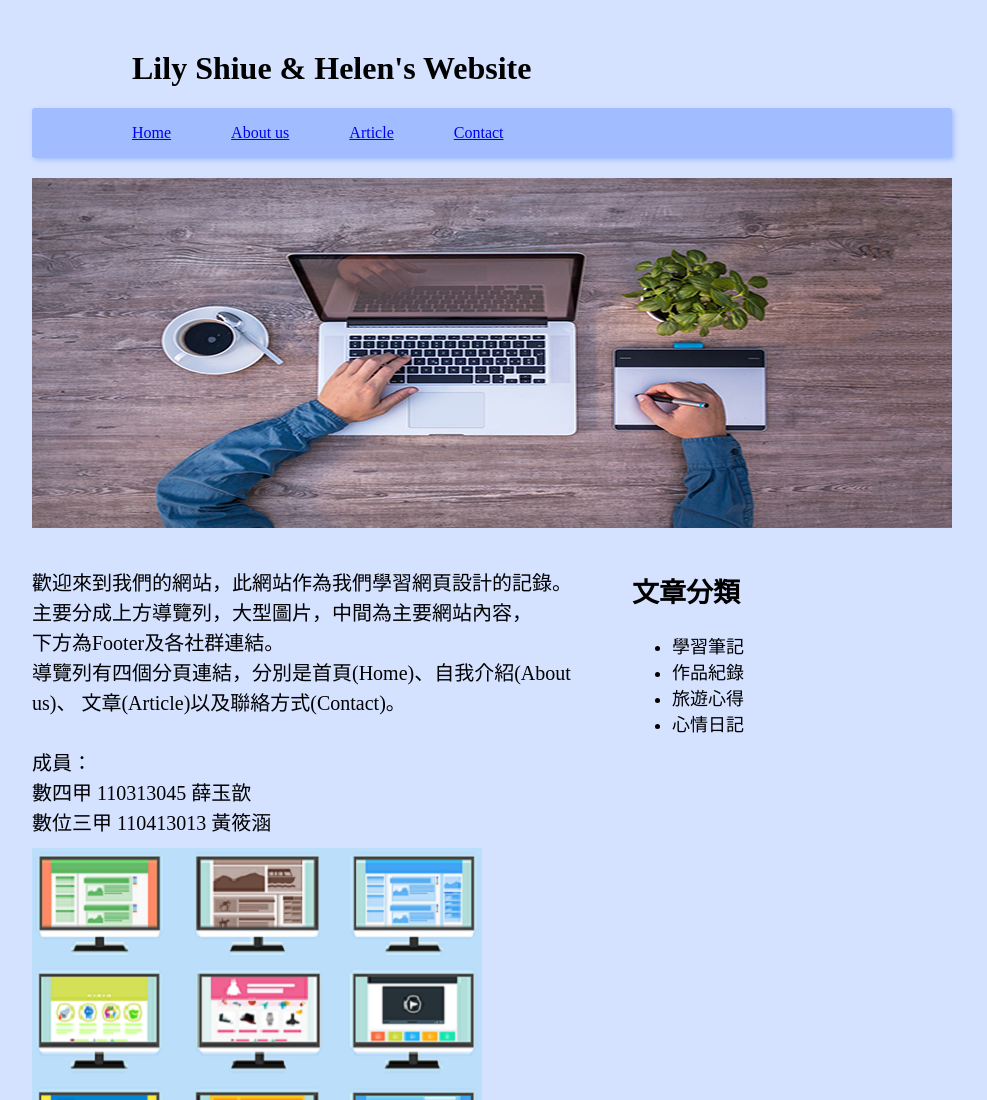
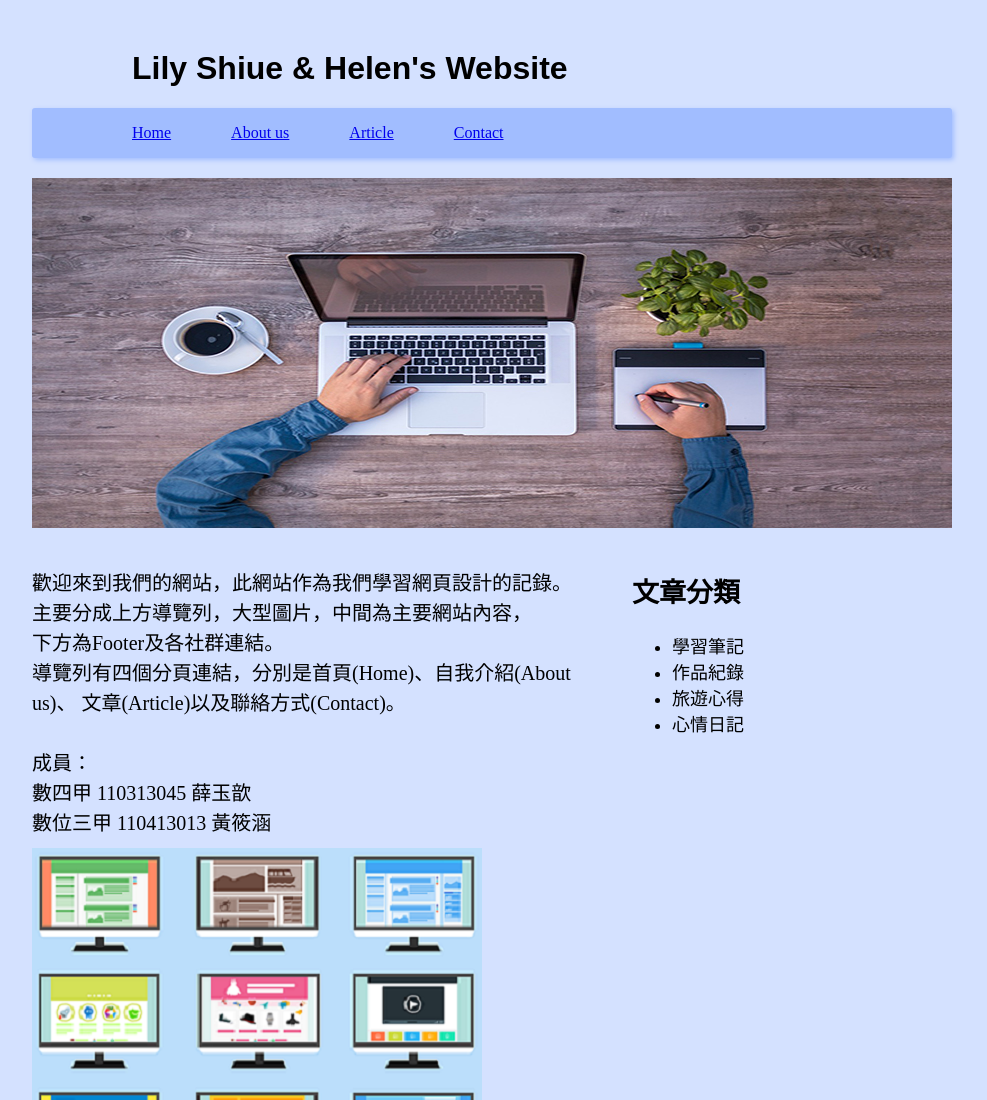
Before and after one commit to kura10417/website-mid, a plain HTML site: page index.html in a window 1280 px wide. Shown: the top 1100 px of the page, without its empty margins (148-1135 px from the left). Drawn offline with Linux system fonts and the light colour scheme.

Commit message:
Add files via upload

```diff
--- a/css/style _contact.css
+++ b/css/style _contact.css
@@ -10,6 +10,7 @@ body{
   margin-left:100px;
  margin-top: 50px;
  size:36px;
+ font-family:sans-serif;
 }
 .site-nav{
 
--- a/css/style.css
+++ b/css/style.css
@@ -10,6 +10,7 @@ body{
   margin-left:100px;
  margin-top: 50px;
  size:36px;
+ font-family:sans-serif;
 }
 .site-nav{
 
--- a/css/style_about.css
+++ b/css/style_about.css
@@ -10,6 +10,7 @@ body{
   margin-left:100px;
  margin-top: 50px;
  size:36px;
+ font-family:sans-serif;
 }
 .site-nav{
     width: 920px;
--- a/css/style_article.css
+++ b/css/style_article.css
@@ -9,6 +9,7 @@ body{
   margin-left:100px;
  margin-top: 50px;
  size:36px;
+ font-family:sans-serif;
 }
 .site-nav{
     width: 920px;
```
